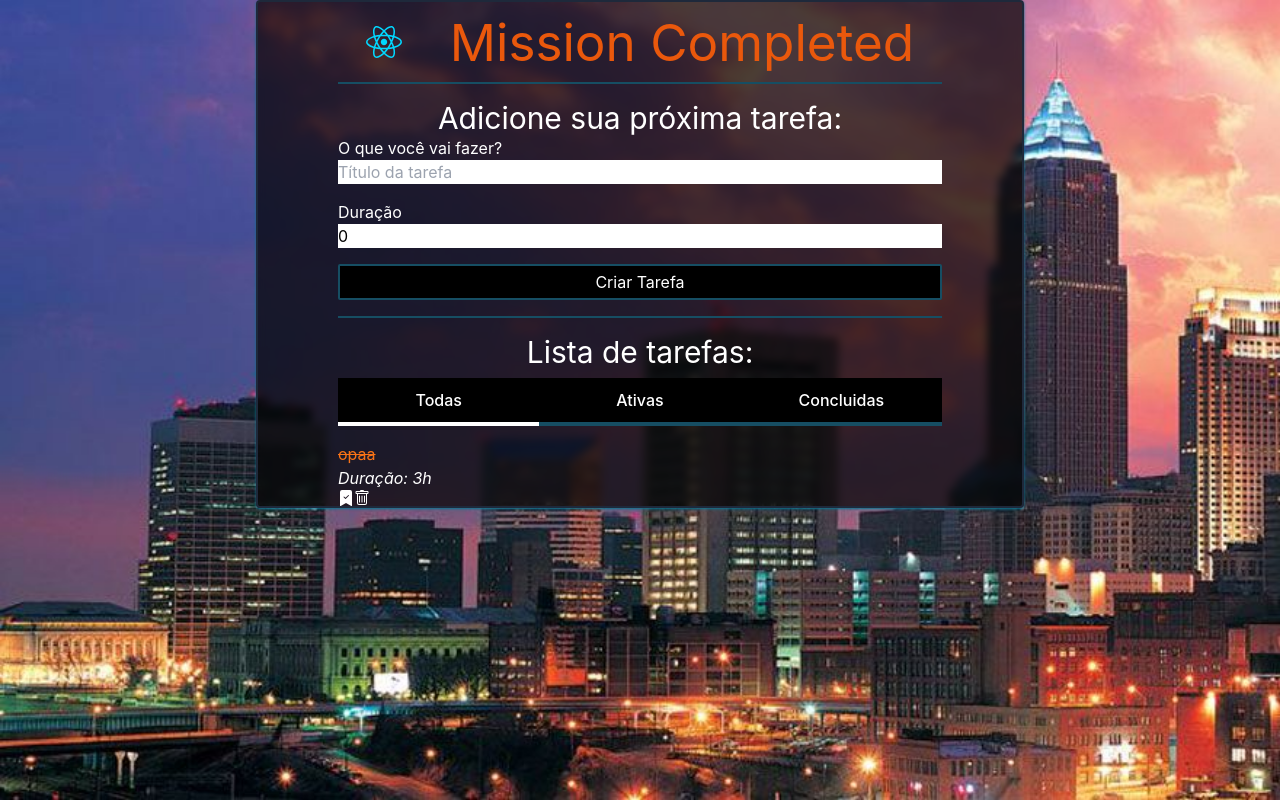
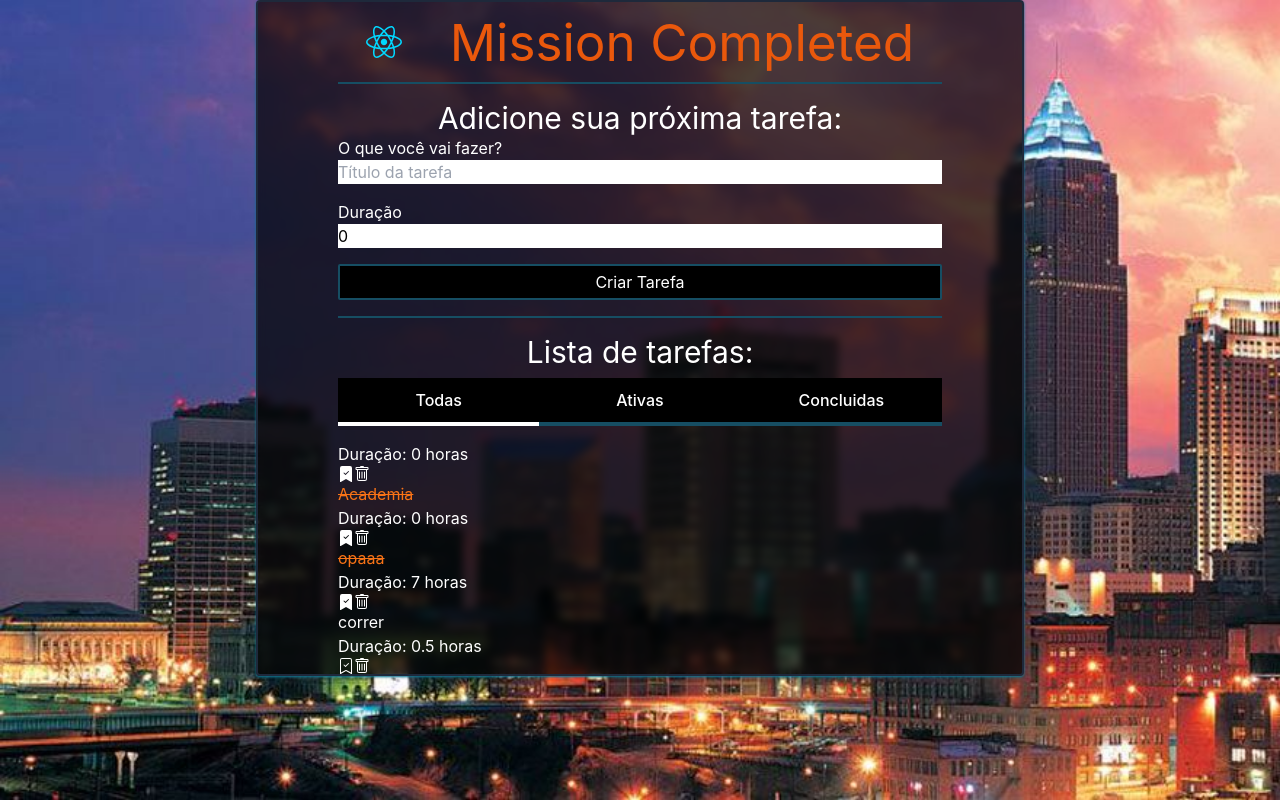
Before and after one commit to lucasgmaieski/mission-completed, a React (Vite) app: page / in a window 1280 px wide. Built offline with nearby package versions, Linux system fonts and the light colour scheme; data requests are answered from the project's data file.

Commit message:
recriando componente de tarefa

```diff
--- a/data/db.json
+++ b/data/db.json
@@ -1,11 +1,31 @@
 {
   "todos": [
     {
-      "idTask": 0.691273036921606,
-      "titleTask": "opaa",
-      "durationTask": 3,
+      "idTask": 0.4465085030061222,
+      "titleTask": "",
+      "durationTask": 0,
       "completedTask": true,
-      "id": 0.3660768429405268
+      "id": 0.3837140813753206
+    },
+    {
+      "idTask": 0.7611274508167305,
+      "titleTask": "Academia",
+      "durationTask": 0,
+      "completedTask": true,
+      "id": 0.6502666504049579
+    },
+    {
+      "idTask": 0.6544569447370372,
+      "titleTask": "opaaa",
+      "durationTask": 7,
+      "completedTask": true,
+      "id": 0.13154293611535972
+    },
+    {
+      "titleTask": "correr",
+      "durationTask": 0.5,
+      "completedTask": false,
+      "id": 0.21077522068605758
     }
   ]
 }
--- a/src/components/CreateTask.tsx
+++ b/src/components/CreateTask.tsx
@@ -1,9 +1,9 @@
 import { useEffect, useState } from 'react';
 import { BsTrash, BsBookmarkCheck, BsBookmarkCheckFill } from "react-icons/bs";
+import TaskComponent from './TaskComponent';
 
 export const API = "http://localhost:5000";
 export type Task = {
-    idTask: number;
     id: number;
     titleTask: string;
     durationTask: number;
@@ -59,11 +59,10 @@ export const CreateTask = () => {
     }
     const handleCreateTask = async () => {
         const newTask: Task = {
-            idTask: Math.random(),
+            id: Math.random(),
             titleTask: title,
             durationTask: duration,
             completedTask: false,
-            id: Math.random(),
         }
 
         await fetch(API + "/todos", {
@@ -121,25 +120,28 @@ export const CreateTask = () => {
 
             {list.length === 0 && <p>Não há tarefas!</p>}
             {activeButton === 1 && list.map((item, key) => (
-                <div>
-                    <h3 className={item.completedTask ? "text-orange-500 line-through" : ""}>{item.titleTask}</h3>
-                    <p className="italic">Duração: {item.durationTask}h</p>
-                    <div className="flex"> <i className='w-fit' onClick={() => handleCheckTask(item)}> {item.completedTask ? <BsBookmarkCheckFill /> : <BsBookmarkCheck />} </i> <i className='w-fit'><BsTrash onClick={() => (handleDelete(item.id))} /></i></div>
-                </div>
+                <TaskComponent
+                key={key}
+                task={item}
+                onDelete={handleDelete}
+                onCheck={handleCheckTask}
+                />
             )) }
             {activeButton === 2 && list.filter((item) => item.completedTask === false).map((item, key) => (
-                <div>
-                    <h3 className={item.completedTask ? "text-orange-500 line-through" : ""}>{item.titleTask}</h3>
-                    <p className="italic">Duração: {item.durationTask}h</p>
-                    <div className="flex"> <i className='w-fit' onClick={() => handleCheckTask(item)}> {item.completedTask ? <BsBookmarkCheckFill /> : <BsBookmarkCheck />} </i> <i className='w-fit'><BsTrash onClick={() => (handleDelete(item.id))} /></i></div>
-                </div>
+                <TaskComponent
+                key={key}
+                task={item}
+                onDelete={handleDelete}
+                onCheck={handleCheckTask}
+                />
             ))}
             {activeButton === 3 && list.filter((item) => item.completedTask === true).map((item, key) => (
-                <div>
-                    <h3 className={item.completedTask ? "text-orange-500 line-through" : ""}>{item.titleTask}</h3>
-                    <p className="italic">Duração: {item.durationTask}h</p>
-                    <div className="flex"> <i className='w-fit' onClick={() => handleCheckTask(item)}> {item.completedTask ? <BsBookmarkCheckFill /> : <BsBookmarkCheck />} </i> <i className='w-fit'><BsTrash onClick={() => (handleDelete(item.id))} /></i></div>
-                </div>
+                <TaskComponent
+                key={key}
+                task={item}
+                onDelete={handleDelete}
+                onCheck={handleCheckTask}
+                />
             ))}
 
         </>
--- /dev/null
+++ b/src/components/TaskComponent.tsx
@@ -0,0 +1,27 @@
+import React from 'react';
+import { Task } from './CreateTask';
+import { BsTrash, BsBookmarkCheck, BsBookmarkCheckFill } from "react-icons/bs";
+
+
+type TaskProps = {
+  task: Task;
+  onDelete: (id: number) => void;
+  onCheck: (item: Task) => void;
+};
+
+const TaskComponent: React.FC<TaskProps> = ({ task, onDelete, onCheck }) => {
+  return (
+    <div>
+        <h3 className={task.completedTask ? "text-orange-500 line-through" : ""}>{task.titleTask}</h3>
+        <p>Duração: {task.durationTask} horas</p>
+        <div className="flex">
+            <i className='w-fit' onClick={() => onCheck(task)}>
+                {task.completedTask ? <BsBookmarkCheckFill /> : <BsBookmarkCheck />}
+            </i>
+            <i className='w-fit'><BsTrash onClick={() => (onDelete(task.id))} /></i>
+        </div>
+    </div>
+  );
+};
+
+export default TaskComponent;
```
